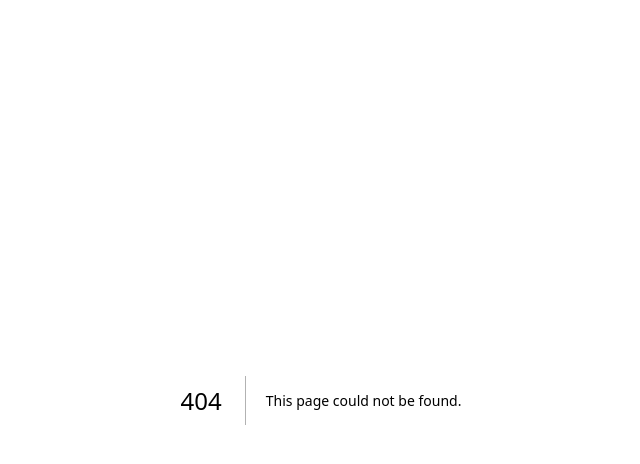
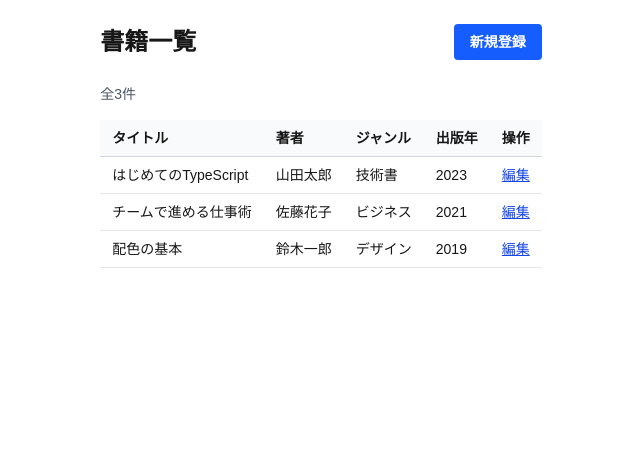
Before and after one commit to hiroshees/next-vitest-lab, a Next.js app: page /books in a window 1280 px wide. Before the commit this address had no page. Shown: the top 464 px of the page, without its empty margins (319-959 px from the left). Built offline with nearby package versions, Linux system fonts and the light colour scheme.

Commit message:
added book list

```diff
--- /dev/null
+++ b/src/app/api/test/reset/route.ts
@@ -0,0 +1,10 @@
+import { resetBooks } from '@/features/books/repository';
+
+/** E2E用：データを初期状態に戻す。E2E=1 のときだけ有効 */
+export async function POST() {
+  if (process.env.E2E !== '1') {
+    return new Response(null, { status: 404 });
+  }
+  resetBooks();
+  return Response.json({ ok: true });
+}
--- /dev/null
+++ b/src/app/books/page.tsx
@@ -0,0 +1,29 @@
+import type { Metadata } from 'next';
+import Link from 'next/link';
+import { Suspense } from 'react';
+import { BooksContent } from '@/features/books/BooksContent';
+
+export const metadata: Metadata = { title: '書籍一覧' };
+
+type Props = {
+  searchParams: Promise<{ message?: string | string[] }>;
+};
+
+export default function BooksPage({ searchParams }: Props) {
+  return (
+    <main className="mx-auto max-w-4xl space-y-6 p-6">
+      <div className="flex items-center justify-between">
+        <h1 className="text-2xl font-bold">書籍一覧</h1>
+        <Link
+          href="/books/new"
+          className="rounded bg-blue-600 px-4 py-2 text-sm font-semibold text-white hover:bg-blue-700"
+        >
+          新規登録
+        </Link>
+      </div>
+      <Suspense fallback={<p className="text-gray-600">読み込み中...</p>}>
+        <BooksContent searchParams={searchParams} />
+      </Suspense>
+    </main>
+  );
+}
--- /dev/null
+++ b/src/features/books/BookList.tsx
@@ -0,0 +1,54 @@
+'use client';
+
+import Link from 'next/link';
+import type { Book } from './validateBook';
+
+type Props = { books: Book[] };
+
+const th = 'border-b border-gray-300 px-3 py-2 font-semibold';
+const td = 'border-b border-gray-200 px-3 py-2';
+
+export function BookList({ books }: Props) {
+  return (
+    <table className="w-full border-collapse text-left text-sm">
+      <caption className="sr-only">書籍一覧</caption>
+      <thead className="bg-gray-50">
+        <tr>
+          <th scope="col" className={th}>
+            タイトル
+          </th>
+          <th scope="col" className={th}>
+            著者
+          </th>
+          <th scope="col" className={th}>
+            ジャンル
+          </th>
+          <th scope="col" className={th}>
+            出版年
+          </th>
+          <th scope="col" className={th}>
+            操作
+          </th>
+        </tr>
+      </thead>
+      <tbody>
+        {books.map((book) => (
+          <tr key={book.id} className="hover:bg-gray-50">
+            <td className={td}>{book.title}</td>
+            <td className={td}>{book.author}</td>
+            <td className={td}>{book.genre}</td>
+            <td className={td}>{book.publishedYear}</td>
+            <td className={td}>
+              <Link
+                href={`/books/${book.id}/edit`}
+                className="text-blue-700 underline hover:text-blue-900"
+              >
+                編集
+              </Link>
+            </td>
+          </tr>
+        ))}
+      </tbody>
+    </table>
+  );
+}
--- /dev/null
+++ b/src/features/books/BooksContent.tsx
@@ -0,0 +1,40 @@
+import { BookList } from './BookList';
+import { FlashMessage } from './FlashMessage';
+import { listBooks } from './repository';
+
+type Props = {
+  searchParams: Promise<{ message?: string | string[] }>;
+};
+
+function toMessage(key: string | string[] | undefined): string | undefined {
+  switch (key) {
+    case 'created':
+      return '登録しました';
+    case 'updated':
+      return '更新しました';
+    case 'deleted':
+      return '削除しました';
+    default:
+      return undefined;
+  }
+}
+
+export async function BooksContent({ searchParams }: Props) {
+  // 先に searchParams を待つことで、このコンポーネントは「リクエストごとに描画する」扱いになる
+  const { message } = await searchParams;
+  const books = listBooks();
+
+  return (
+    <div className="space-y-4">
+      <FlashMessage message={toMessage(message)} />
+      <p className="text-sm text-gray-600">全{books.length}件</p>
+      {books.length === 0 ? (
+        <p className="py-8 text-center text-gray-600">
+          書籍が登録されていません
+        </p>
+      ) : (
+        <BookList books={books} />
+      )}
+    </div>
+  );
+}
--- /dev/null
+++ b/src/features/books/FlashMessage.tsx
@@ -0,0 +1,14 @@
+type Props = { message?: string };
+
+export function FlashMessage({ message }: Props) {
+  if (!message) return null;
+
+  return (
+    <p
+      role="status"
+      className="rounded border border-green-300 bg-green-50 px-4 py-2 text-sm text-green-800"
+    >
+      {message}
+    </p>
+  );
+}
--- /dev/null
+++ b/src/features/books/repository.ts
@@ -0,0 +1,88 @@
+import type { Book, BookData } from './validateBook';
+
+const INITIAL_BOOKS: Book[] = [
+  {
+    id: '1',
+    title: '配色の基本',
+    author: '鈴木一郎',
+    genre: 'デザイン',
+    publishedYear: 2019,
+    memo: '',
+  },
+  {
+    id: '2',
+    title: 'チームで進める仕事術',
+    author: '佐藤花子',
+    genre: 'ビジネス',
+    publishedYear: 2021,
+    memo: '読書会で使用',
+  },
+  {
+    id: '3',
+    title: 'はじめてのTypeScript',
+    author: '山田太郎',
+    genre: '技術書',
+    publishedYear: 2023,
+    memo: '',
+  },
+];
+
+type Store = { books: Book[]; nextId: number };
+
+// 開発サーバーはファイル保存のたびにモジュールを読み直す（HMR）ので、
+// ふつうの変数だとデータが消える。globalThis に置いて残す。
+const globalForBooks = globalThis as typeof globalThis & {
+  __booksStore?: Store;
+};
+
+function createInitialStore(): Store {
+  return {
+    books: INITIAL_BOOKS.map((book) => ({ ...book })),
+    nextId: INITIAL_BOOKS.length + 1,
+  };
+}
+
+function getStore(): Store {
+  globalForBooks.__booksStore ??= createInitialStore();
+  return globalForBooks.__booksStore;
+}
+
+/** 新しい順（idの大きい順）で返す。呼び出し側が書き換えても影響しないようコピーを返す */
+export function listBooks(): Book[] {
+  return getStore()
+    .books.map((book) => ({ ...book }))
+    .sort((a, b) => Number(b.id) - Number(a.id));
+}
+
+export function findBook(id: string): Book | undefined {
+  const book = getStore().books.find((b) => b.id === id);
+  return book ? { ...book } : undefined;
+}
+
+export function insertBook(data: BookData): Book {
+  const store = getStore();
+  const book: Book = { id: String(store.nextId), ...data };
+  store.nextId += 1;
+  store.books.push(book);
+  return { ...book };
+}
+
+export function updateBook(id: string, data: BookData): Book | undefined {
+  const store = getStore();
+  const index = store.books.findIndex((b) => b.id === id);
+  if (index === -1) return undefined;
+  store.books[index] = { id, ...data };
+  return { ...store.books[index] };
+}
+
+export function deleteBook(id: string): boolean {
+  const store = getStore();
+  const before = store.books.length;
+  store.books = store.books.filter((b) => b.id !== id);
+  return store.books.length < before;
+}
+
+/** 初期データ3件に戻す（テスト用） */
+export function resetBooks(): void {
+  globalForBooks.__booksStore = createInitialStore();
+}
--- /dev/null
+++ b/src/features/books/validateBook.ts
@@ -0,0 +1,31 @@
+export const GENRES = ['技術書', 'ビジネス', 'デザイン', 'その他'] as const;
+export type Genre = (typeof GENRES)[number];
+
+/** フォームから受け取る値（すべて文字列のまま） */
+export type BookFormValues = {
+  title: string;
+  author: string;
+  genre: string;
+  publishedYear: string;
+  memo: string;
+};
+
+/** チェックを通ったあとの値 */
+export type BookData = {
+  title: string;
+  author: string;
+  genre: Genre;
+  publishedYear: number;
+  memo: string;
+};
+
+/** 保存されている書籍 */
+export type Book = BookData & { id: string };
+
+/** 項目ごとのエラー（form は画面全体のエラー） */
+export type BookErrors = Partial<Record<keyof BookFormValues | 'form', string>>;
+
+/** フォームの状態（成功時は一覧へ移動するので success は持たない） */
+export type BookFormState =
+  | { status: 'idle' }
+  | { status: 'error'; errors: BookErrors; values: BookFormValues };
```
